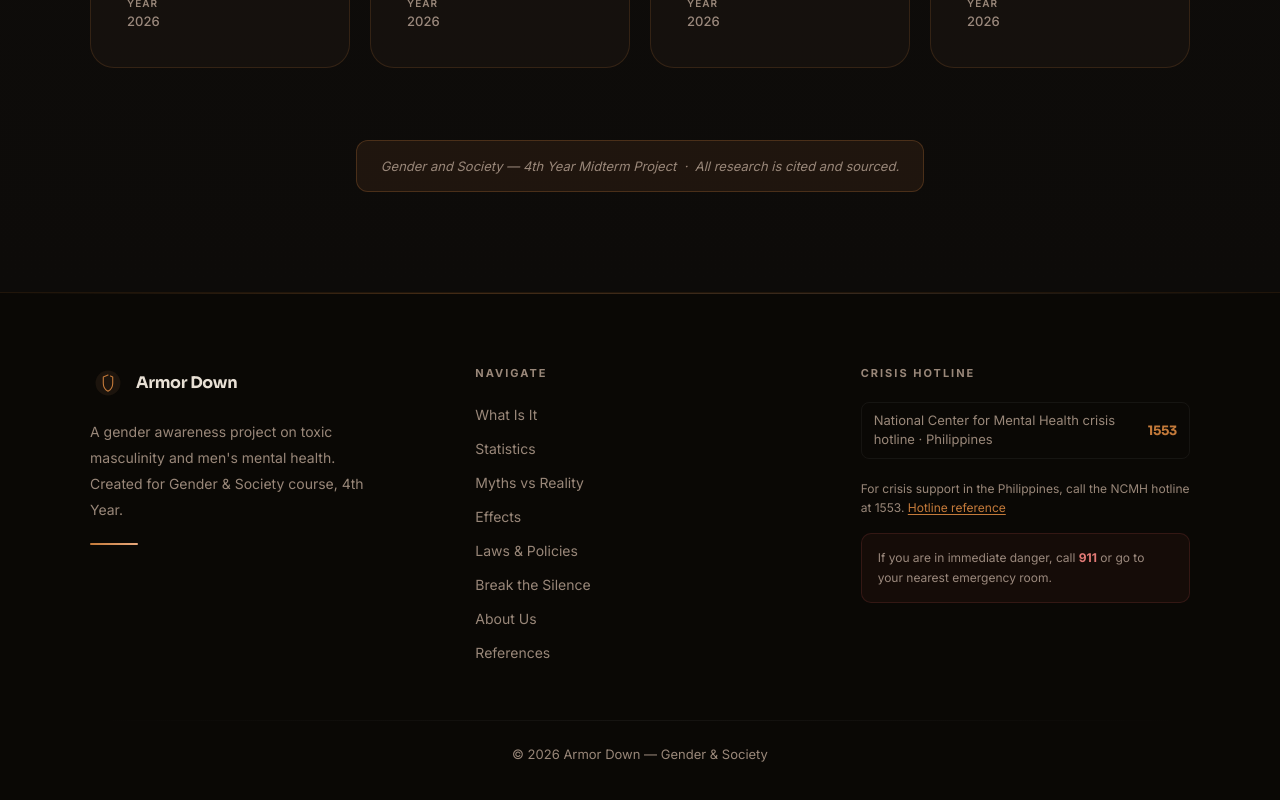
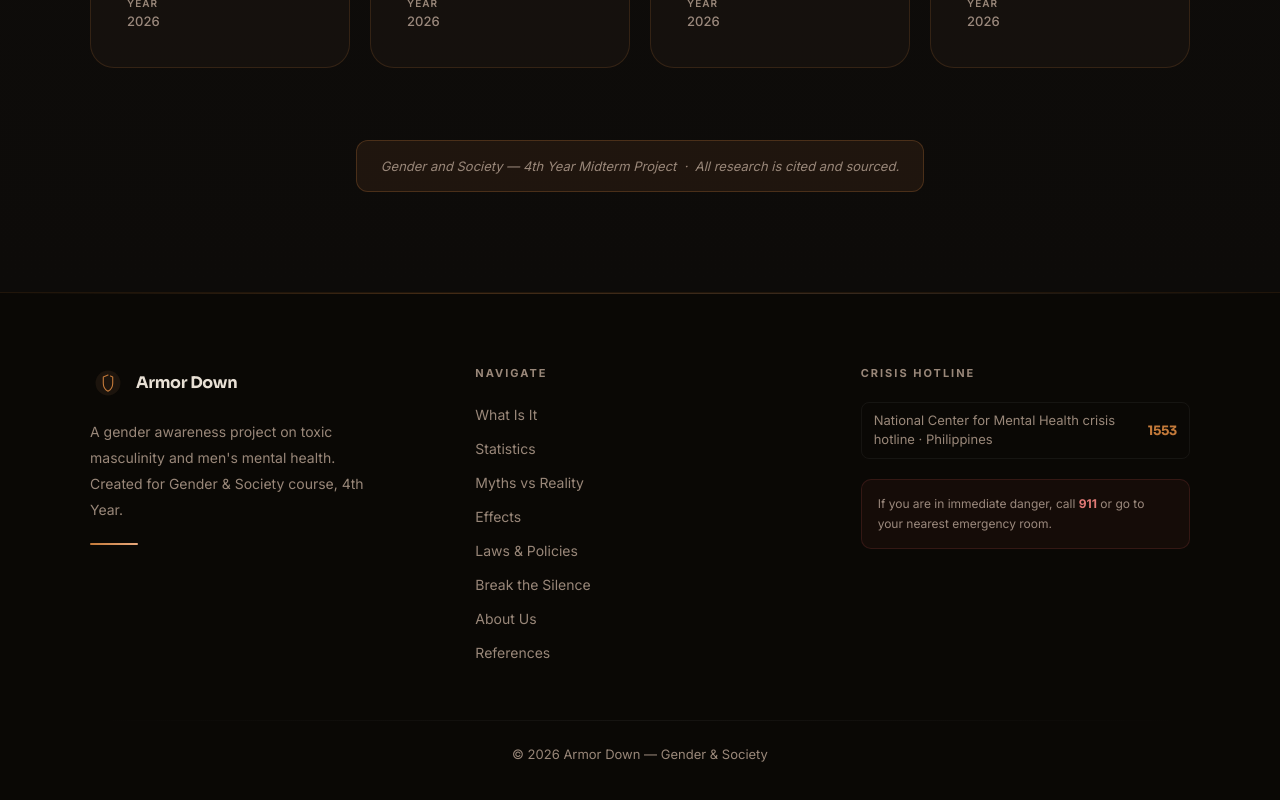
Before and after one commit to leonard-james/Armor-Down, a React (Vite) app: page /about in a window 1280 px wide. Shown: the part 768-1568 px from the top of the page. Built offline with nearby package versions, Linux system fonts and the light colour scheme.

Commit message:
fix footer

```diff
--- a/src/components/BreakSilence.jsx
+++ b/src/components/BreakSilence.jsx
@@ -167,6 +167,7 @@ export default function BreakSilence() {
 
         {/* Hotline card */}
         <div
+          id="crisis-hotline"
           className="hotline-grid"
           style={{
             display: 'grid',
--- a/src/components/Footer.jsx
+++ b/src/components/Footer.jsx
@@ -153,17 +153,6 @@ export default function Footer() {
                 </a>
               ))}
             </div>
-            <p style={{ color: 'var(--footer-copy)', fontSize: '12px', lineHeight: '1.6', margin: '0 0 16px' }}>
-              For crisis support in the Philippines, call the NCMH hotline at 1553.{' '}
-              <a
-                href={`#${crisisHotline.reference}`}
-                onClick={(event) => scrollTo(event, `#${crisisHotline.reference}`)}
-                style={{ color: 'var(--amber-text)', textDecoration: 'underline', textUnderlineOffset: '2px' }}
-              >
-                Hotline reference
-              </a>
-            </p>
-
             {/* Emergency callout */}
             <div style={{
               background: 'rgba(192,80,77,0.06)',
--- a/src/components/Voices.jsx
+++ b/src/components/Voices.jsx
@@ -21,7 +21,7 @@ const stories = [
   {
     img: benchImg,
     alt: 'Person sitting alone on a bench',
-    quote: 'I sat on that bench for an hour before I finally called the hotline. That one call changed everything.',
+    quote: 'I didn’t know what to say when I reached out. I just knew I didn’t want to face everything alone anymore.',
     tag: 'Reaching Out',
     color: '#e8a87c',
     textColor: 'var(--highlight-amber-lt)',
```
